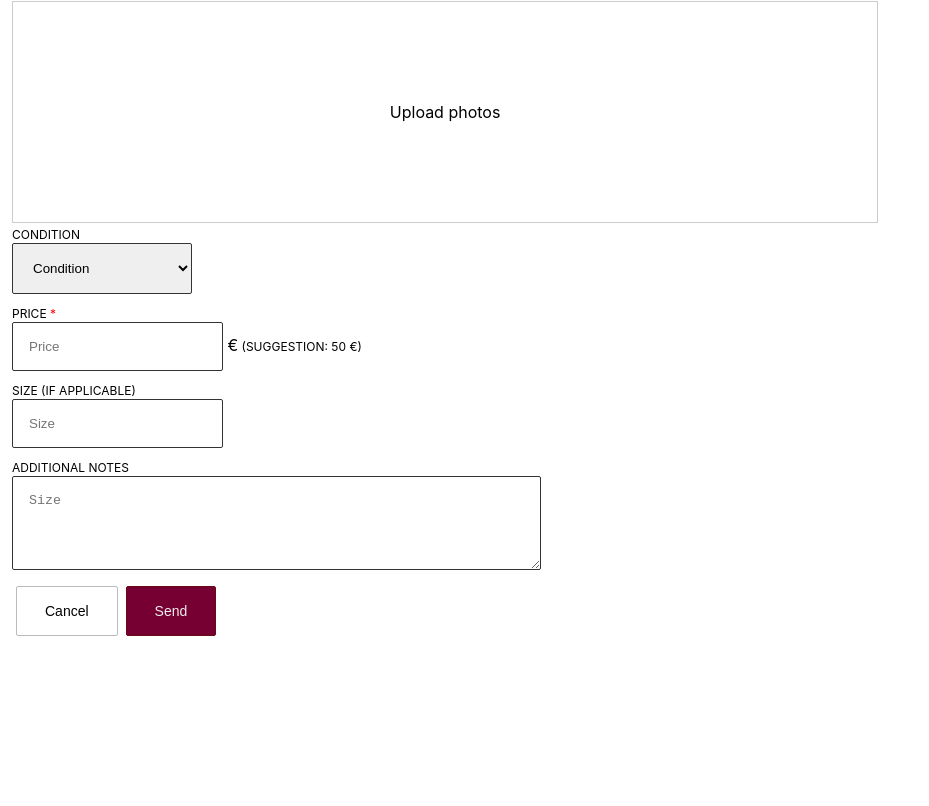
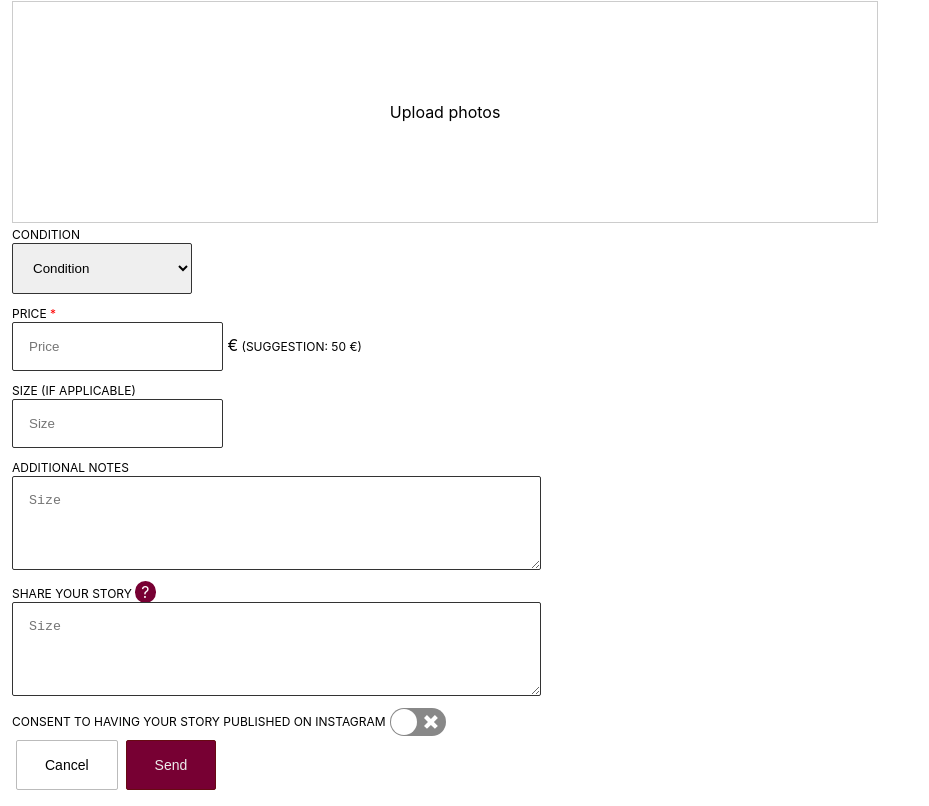
Before and after one commit to marremaj/Junction2021Marimekko, a React (Create React App) app: page /form in a window 1280 px wide. Shown: the part 248-1054 px from the top of the page, without its empty margins (0-929 px from the left). Before the commit the page ends 900 px from the top, so only its background shows below. Built offline with nearby package versions, Linux system fonts and the light colour scheme.

Commit message:
clothing stories

```diff
--- a/src/App.css
+++ b/src/App.css
@@ -1,9 +1,21 @@
+.react-switch {
+  vertical-align: middle;
+  margin-left: 4px;
+}
+
+.tooltip {
+  background: #770033;
+  color: white;
+  border-radius: 50px;
+  padding: 1px 6px;
+}
+
 .top-header {
   border: 1px solid #cccccc;
   display: flex;
   align-items: center;
   margin-top: 36px;
-  padding: 12px 8px
+  padding: 12px 8px;
 }
 
 .nav {
--- a/src/components/SellingForm.js
+++ b/src/components/SellingForm.js
@@ -1,9 +1,15 @@
 import { useState } from "react";
+import Switch from "react-switch";
+import ReactTooltip from "react-tooltip";
 
 const SellingForm = () => {
   const [hiddenSuggestions, setHiddenSuggestions] = useState(true);
   const [hiddenInfo, setHiddenInfo] = useState(true);
   const [images, setImage] = useState(null);
+  const [checked, setChecked] = useState(false);
+  const handleChange = nextChecked => {
+    setChecked(nextChecked);
+  };
 
   const onImageChange = (event) => {
     console.log(event)
@@ -67,6 +73,24 @@ const SellingForm = () => {
             />
           </div>
           <div>
+            <label className="label">Share your story </label>
+            <a className="tooltip" data-tip="<b>Share your story with this item</b><br />Best stories get published on our social medias<br />and are rewarded with a gift card for your next<br />purchase from Marimekko!">?</a>
+            <ReactTooltip place="top" type="dark" effect="solid" html={true}/>
+            <br />
+            <textarea
+              placeholder="Size"
+              className="text-input"
+              rows="4"
+              cols="60"
+            />
+          </div>
+          <span className="label">Consent to having your story published on Instagram</span>
+          <Switch
+          onChange={handleChange}
+          checked={checked}
+          className="react-switch"
+        />
+          <div>
             <button className="btn">Cancel</button>
             <button className="btn primary">Send</button>
           </div>
```
